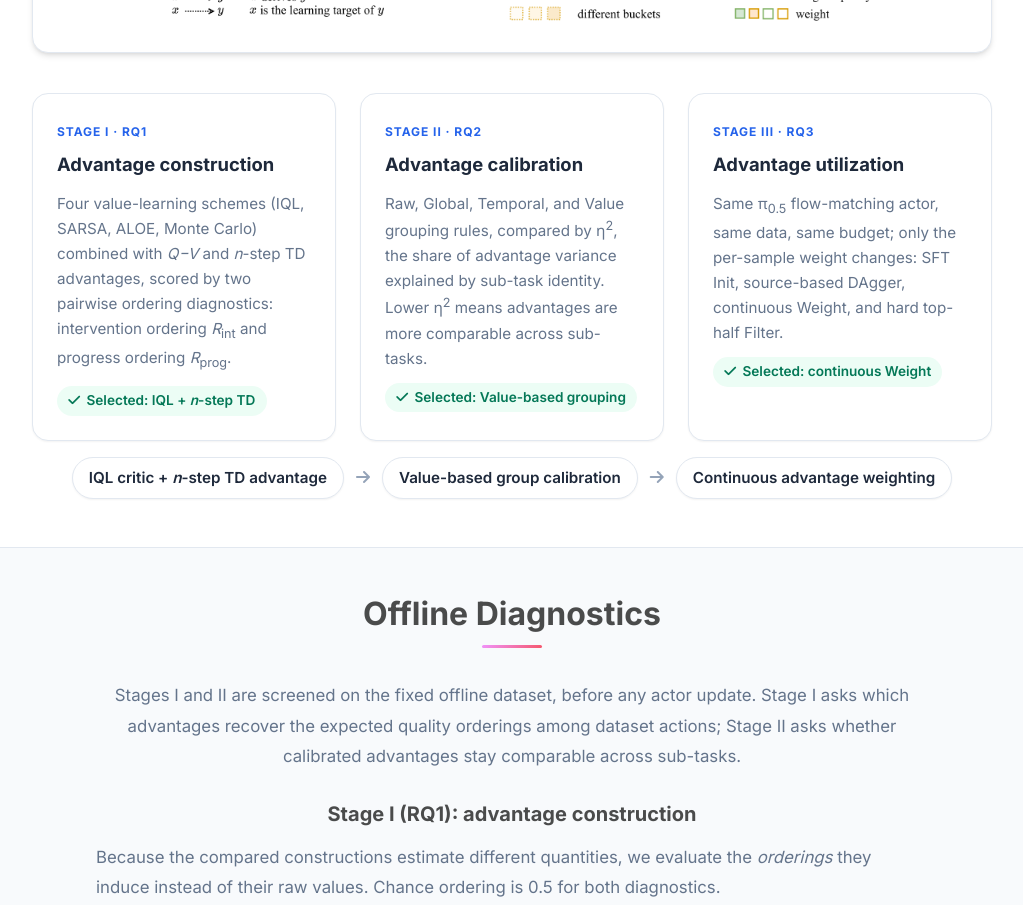
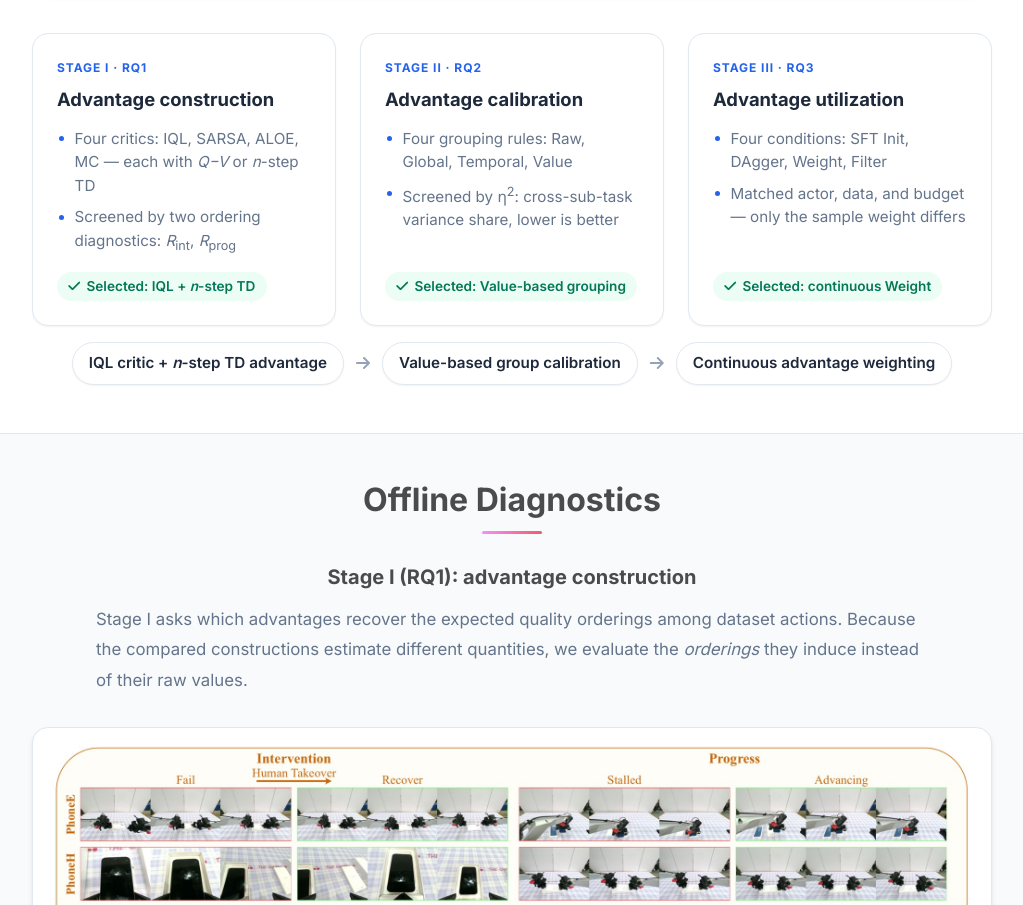
Before and after one commit to DissectVLA/DissectVLA, a plain HTML site: page index.html in a window 1280 px wide. Shown: the part 2380-3285 px from the top of the page, without its empty margins (128-1151 px from the left). Drawn offline with nearby package versions, Linux system fonts and the light colour scheme; some icons are missing.

Commit message:
modify text

```diff
--- a/index.html
+++ b/index.html
@@ -76,15 +76,17 @@
   <!-- Favicon and App Icons -->
   <!-- 不设站点图标，使用浏览器默认图标。
        （模板自带的 favicon.ico 是模板作者的头像，已删除。）
-       若日后要加：把图标放到 static/images/ 并在此处加一行，例如
-         <link rel="icon" type="image/svg+xml" href="static/images/favicon.svg"> -->
+       若日后要加：把图标文件放进 static/images/，并在此处补一个 rel=icon 的
+       link 标签指向它；SVG 图标还需带上 type=image/svg+xml。
+       注意浏览器的图标缓存独立于 cookie 与页面缓存，本地看不到变化时换用
+       127.0.0.1 或无痕窗口验证。 -->
 
   <!-- Critical CSS -->
   <link rel="stylesheet" href="static/css/bulma.min.css">
   <link rel="stylesheet" href="static/css/index.css">
   <!-- ?v=N 是缓存戳：改完 project.css / project.js 后把数字 +1，
        浏览器就一定会重新下载，不用依赖硬刷新。 -->
-  <link rel="stylesheet" href="static/css/project.css?v=4">
+  <link rel="stylesheet" href="static/css/project.css?v=5">
 
   <!-- Non-critical CSS.
        模板自带的 bulma-carousel / bulma-slider 已移除：本页没有轮播和滑块。
@@ -318,9 +320,8 @@
     <div class="container is-max-desktop">
       <h2 class="title is-3 has-text-centered">Three Stages, Three Questions</h2>
       <p class="section-lead has-text-centered">
-        We decompose advantage-guided post-training into construction, calibration, and utilization, screen the first
-        two stages with offline diagnostics on a fixed dataset, and reserve real-robot training and evaluation for the
-        last stage.
+        We decompose advantage-guided post-training into <strong>construction</strong>,
+        <strong>calibration</strong>, and <strong>utilization</strong>.
       </p>
 
       <figure class="paper-figure">
@@ -339,32 +340,30 @@
         <article class="info-card">
           <span class="card-eyebrow">Stage I &middot; RQ1</span>
           <h3>Advantage construction</h3>
-          <p>
-            Four value-learning schemes (IQL, SARSA, ALOE, Monte Carlo) combined with <em>Q&minus;V</em> and
-            <em>n</em>-step TD advantages, scored by two pairwise ordering diagnostics:
-            intervention ordering <em>R</em><sub>int</sub> and progress ordering <em>R</em><sub>prog</sub>.
-          </p>
+          <ul class="card-list">
+            <li>Four critics: IQL, SARSA, ALOE, MC &mdash; each with <em>Q&minus;V</em> or <em>n</em>-step TD</li>
+            <li>Screened by two ordering diagnostics: <em>R</em><sub>int</sub>, <em>R</em><sub>prog</sub></li>
+          </ul>
           <span class="card-pick"><i class="fas fa-check" aria-hidden="true"></i><span>Selected: IQL + <em>n</em>-step TD</span></span>
         </article>
 
         <article class="info-card">
           <span class="card-eyebrow">Stage II &middot; RQ2</span>
           <h3>Advantage calibration</h3>
-          <p>
-            Raw, Global, Temporal, and Value grouping rules, compared by &eta;<sup>2</sup>, the share of advantage
-            variance explained by sub-task identity. Lower &eta;<sup>2</sup> means advantages are more comparable
-            across sub-tasks.
-          </p>
+          <ul class="card-list">
+            <li>Four grouping rules: Raw, Global, Temporal, Value</li>
+            <li>Screened by &eta;<sup>2</sup>: cross-sub-task variance share, lower is better</li>
+          </ul>
           <span class="card-pick"><i class="fas fa-check" aria-hidden="true"></i><span>Selected: Value-based grouping</span></span>
         </article>
 
         <article class="info-card">
           <span class="card-eyebrow">Stage III &middot; RQ3</span>
           <h3>Advantage utilization</h3>
-          <p>
-            Same &pi;<sub>0.5</sub> flow-matching actor, same data, same budget; only the per-sample weight changes:
-            SFT Init, source-based DAgger, continuous Weight, and hard top-half Filter.
-          </p>
+          <ul class="card-list">
+            <li>Four conditions: SFT Init, DAgger, Weight, Filter</li>
+            <li>Matched actor, data, and budget &mdash; only the sample weight differs</li>
+          </ul>
           <span class="card-pick"><i class="fas fa-check" aria-hidden="true"></i><span>Selected: continuous Weight</span></span>
         </article>
       </div>
@@ -383,16 +382,16 @@
   <section class="section hero is-light" id="diagnostics">
     <div class="container is-max-desktop">
       <h2 class="title is-3 has-text-centered">Offline Diagnostics</h2>
-      <p class="section-lead has-text-centered">
+      <!-- <p class="section-lead has-text-centered">
         Stages&nbsp;I and&nbsp;II are screened on the fixed offline dataset, before any actor update. Stage&nbsp;I asks
         which advantages recover the expected quality orderings among dataset actions; Stage&nbsp;II asks whether
         calibrated advantages stay comparable across sub-tasks.
-      </p>
+      </p> -->
 
       <h3 class="title subsection-title has-text-centered">Stage&nbsp;I (RQ1): advantage construction</h3>
       <p class="section-lead">
-        Because the compared constructions estimate different quantities, we evaluate the <em>orderings</em> they
-        induce instead of their raw values. Chance ordering is 0.5 for both diagnostics.
+        Stage&nbsp;I asks which advantages recover the expected quality orderings among dataset actions. Because the compared constructions estimate different quantities, we evaluate the <em>orderings</em> they
+        induce instead of their raw values.
       </p>
 
       <figure class="paper-figure">
@@ -421,6 +420,9 @@
 
       <div style="margin-top:3rem;">
         <h3 class="title subsection-title has-text-centered">Stage&nbsp;II (RQ2): calibration comparability</h3>
+        <p class="section-lead">
+          Stage&nbsp;II asks whether calibrated advantages stay comparable across sub-tasks.
+        </p>
         <div class="table-wrapper">
           <table class="results">
             <caption>
@@ -469,12 +471,12 @@
   <section class="section" id="tasks">
     <div class="container is-max-desktop">
       <h2 class="title is-3 has-text-centered">Real-World Tasks</h2>
-      <p class="section-lead has-text-centered">
+      <!-- <p class="section-lead has-text-centered">
         Four bimanual manipulation tasks on a platform with two 6-DoF arms and three RGB fisheye cameras. The policy
         predicts chunks of 30 end-effector actions executed at 30&nbsp;Hz.
-      </p>
+      </p> -->
 
-      <figure class="paper-figure">
+      <figure class="paper-figure is-medium">
         <img src="static/images/realscene.jpg"
              alt="Representative scenes of the four real-world manipulation tasks: Pack Phone Easy, Pack Phone Hard, Pack Box, and Refill Printer Paper."
              loading="lazy">
--- a/static/css/project.css
+++ b/static/css/project.css
@@ -104,9 +104,16 @@
   border-radius: var(--border-radius);
 }
 
-/* Narrower figure for single-column plots that would look oversized full width. */
+/* Width limits for figures that look oversized at full container width.
+   is-narrow: single-column plots (ablation). is-medium: photo grids (realscene). */
 .paper-figure.is-narrow {
   max-width: 620px;
+  margin-left: auto;
+  margin-right: auto;
+}
+
+.paper-figure.is-medium {
+  max-width: 740px;
   margin-left: auto;
   margin-right: auto;
 }
@@ -294,7 +301,12 @@
   }
 }
 
+/* Column flex so the "Selected" badge can be pinned to the bottom edge:
+   grid items already stretch to equal height, and margin-top:auto on the last
+   child pushes it down, so the badges line up across cards. */
 .info-card {
+  display: flex;
+  flex-direction: column;
   background: var(--background-primary);
   border: 1px solid var(--border-color);
   border-radius: var(--border-radius-lg);
@@ -311,6 +323,7 @@
 
 .info-card .card-eyebrow {
   display: inline-block;
+  align-self: flex-start;
   font-size: 0.75rem;
   font-weight: 700;
   letter-spacing: 0.08em;
@@ -338,9 +351,44 @@
   margin-bottom: 0;
 }
 
+/* Short keyword bullets inside the stage cards (instead of full sentences). */
+.info-card .card-list {
+  list-style: none;
+  margin: 0 0 1rem;
+  padding: 0;
+}
+
+.info-card .card-list li {
+  position: relative;
+  padding-left: 1.1rem;
+  margin-bottom: 0.5rem;
+  font-size: 0.95rem;
+  line-height: 1.55;
+  color: var(--text-secondary);
+}
+
+.info-card .card-list li:last-child {
+  margin-bottom: 0;
+}
+
+.info-card .card-list li::before {
+  content: '';
+  position: absolute;
+  left: 0.15rem;
+  top: 0.6rem;
+  width: 5px;
+  height: 5px;
+  border-radius: 50%;
+  background: var(--primary-color);
+}
+
 .card-pick {
   display: inline-flex;
   align-items: center;
+  /* Pinned to the bottom of the card; flex-start keeps the pill hugging its
+     text instead of stretching to the full card width. */
+  margin-top: auto;
+  align-self: flex-start;
   gap: 0.4rem;
   font-size: 0.85rem;
   font-weight: 600;
```
